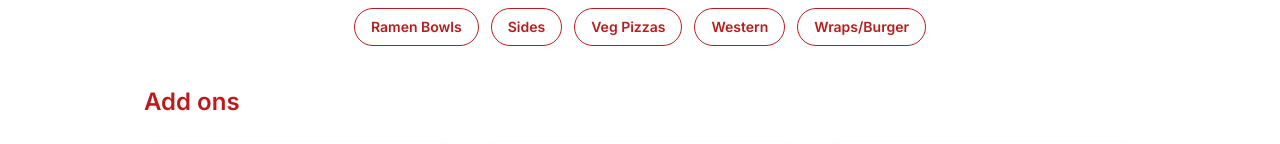
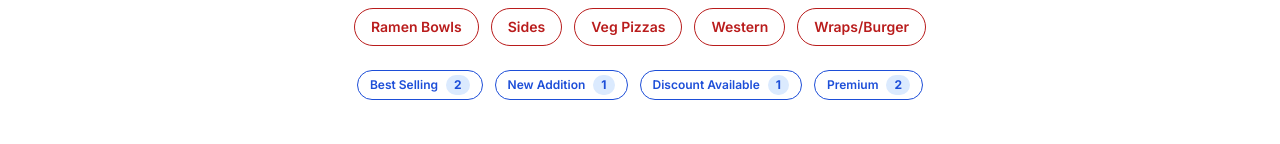
Before and after one commit to thebenVar/philos-website, a Next.js app: page /menu in a window 1280 px wide. Shown: the part 242-386 px from the top of the page. Built offline with nearby package versions, Linux system fonts and the light colour scheme.

Commit message:
feat: add tag filtering and enhance menu items with tags for better categorization

```diff
--- a/src/app/menu/page.tsx
+++ b/src/app/menu/page.tsx
@@ -1,4 +1,7 @@
 "use client";
+import { useState } from "react";
+
+export default function MenuPage() {
   const menuData = [
     { category: "Add ons", items: [
       { name: "Beef", price: 120 },
@@ -29,7 +32,7 @@ const menuData = [
       { name: "Crunchy Caprese Roll", price: 450 },
       { name: "Futo Maki", price: 700 },
       { name: "Salmon Tartar Maki", price: 650 },
-    { name: "Spicy Crunchy Tuna Roll", price: 650 },
+      { name: "Spicy Crunchy Tuna Roll", price: 650, tags: ["Best Selling"] },
       { name: "Tuna Akami Roll", price: 650 },
     ]},
     { category: "BEVERAGES", items: [
@@ -38,14 +41,14 @@ const menuData = [
       { name: "Iced Tea", price: 125 },
       { name: "Irish Coffee Delight", price: 170 },
       { name: "King Alphonso", price: 180 },
-    { name: "Mango Basil Blossom", price: 180 },
-    { name: "Passionfruit Spritzer", price: 160 },
+      { name: "Mango Basil Blossom", price: 180, tags: ["New Addition"] },
+      { name: "Passionfruit Spritzer", price: 160, tags: ["Discount Available"] },
       { name: "Pina Colada", price: 170 },
       { name: "Sprite", price: 20 },
       { name: "Virgin Mojito", price: 120 },
     ]},
     { category: "Mains", items: [
-    { name: "Grilled Beef Tenderloin", price: 520 },
+      { name: "Grilled Beef Tenderloin", price: 520, tags: ["Premium"] },
       { name: "Korean Pork Rice", price: 490 },
       { name: "Korean Prawns Rice", price: 650 },
       { name: "Shepherds Pie", price: 520 },
@@ -58,7 +61,7 @@ const menuData = [
       { name: "Capricciosa (10 Inch)", price: 575 },
       { name: "Capricciosa (12 Inch)", price: 700 },
       { name: "Capricciosa (8 Inch)", price: 425 },
-    { name: "Chef Special Pizza (10 Inch)", price: 675 },
+      { name: "Chef Special Pizza (10 Inch)", price: 675, tags: ["Premium", "Best Selling"] },
       { name: "Chef Special Pizza (12 Inch)", price: 875 },
       { name: "Chef Special Pizza (8 Inch)", price: 575 },
       { name: "Chefs/jamican", price: 812 },
@@ -158,12 +161,6 @@ const menuData = [
     ]},
   ];
 
-
-
-import { useState } from "react";
-
-export default function MenuPage() {
-  // Placeholder image mapping by category (can be improved later)
 const imageMap = {
   "Asian": "/gallery/teriyaki_sliced_beef_tenderloin.png",
   "Authentic Japanese Sushi": "/gallery/spicy_crunchy_tuna_roll.png",
@@ -176,28 +173,56 @@ export default function MenuPage() {
   "Veg Pizzas": "/gallery/pizza.png",
   "Western": "/gallery/forno1.png",
   "Wraps/Burger": "/gallery/forno2.png",
-    "Add ons": "/gallery/forno.png",
+  "Add ons": "/gallery/forno.png"
 };
 
   // Placeholder description
   const getDescription = (itemName) => `A delicious choice, prepared with fresh ingredients.`;
 
+
   // Category filtering state
   const categories = menuData.map((cat) => cat.category);
   const [selectedCategory, setSelectedCategory] = useState("All");
 
+  // Tag filtering state
+  // Collect all tags from menuData
+  const allTags = Array.from(
+    new Set(
+      menuData.flatMap((cat) =>
+        cat.items.flatMap((item) => item.tags || [])
+      )
+    )
+  );
+  const [selectedTag, setSelectedTag] = useState(null);
+
+  // Count items per tag (for display)
+  const tagCounts = allTags.reduce((acc, tag) => {
+    acc[tag] = menuData.reduce(
+      (sum, cat) =>
+        sum + cat.items.filter((item) => item.tags && item.tags.includes(tag)).length,
+      0
+    );
+    return acc;
+  }, {});
+
   // Filtered menu data
-  const filteredMenu =
-    selectedCategory === "All"
-      ? menuData
-      : menuData.filter((cat) => cat.category === selectedCategory);
+  let filteredMenu = selectedCategory === "All" ? menuData : menuData.filter((cat) => cat.category === selectedCategory);
+  if (selectedTag) {
+    filteredMenu = filteredMenu
+      .map((cat) => ({
+        ...cat,
+        items: cat.items.filter((item) => item.tags && item.tags.includes(selectedTag)),
+      }))
+      .filter((cat) => cat.items.length > 0);
+  }
 
   return (
     <div className="max-w-5xl mx-auto px-4 py-10">
       <h1 className="text-4xl font-bold mb-10 text-red-700 text-center">Menu</h1>
 
+
       {/* Category Filter Buttons */}
-      <div className="flex flex-wrap justify-center gap-3 mb-10">
+      <div className="flex flex-wrap justify-center gap-3 mb-6">
         <button
           className={`px-4 py-2 rounded-full border font-semibold transition-colors text-sm ${selectedCategory === "All" ? "bg-red-700 text-white" : "bg-white text-red-700 border-red-700 hover:bg-red-50"}`}
           onClick={() => setSelectedCategory("All")}
@@ -215,6 +240,25 @@ export default function MenuPage() {
         ))}
       </div>
 
+      {/* Tag Filter Buttons */}
+      {allTags.length > 0 && (
+        <div className="flex flex-wrap justify-center gap-3 mb-10">
+          {allTags.map((tag) => (
+            <button
+              key={tag}
+              className={`flex items-center px-3 py-1 rounded-full border font-semibold text-xs transition-colors ${selectedTag === tag ? "bg-blue-700 text-white border-blue-700" : "bg-white text-blue-700 border-blue-700 hover:bg-blue-50"}`}
+              onClick={() => setSelectedTag(selectedTag === tag ? null : tag)}
+            >
+              <span>{tag}</span>
+              <span className="ml-2 bg-blue-100 text-blue-700 rounded-full px-2 py-0.5 text-xs font-bold">{tagCounts[tag]}</span>
+              {selectedTag === tag && (
+                <span className="ml-2 cursor-pointer text-white bg-blue-500 rounded-full px-2" title="Remove filter">×</span>
+              )}
+            </button>
+          ))}
+        </div>
+      )}
+
       {/* Menu Sections */}
       {filteredMenu.map((cat) => (
         <section key={cat.category} className="mb-14">
@@ -230,6 +274,29 @@ export default function MenuPage() {
                 />
                 <div className="w-full flex flex-col items-center">
                   <h3 className="text-lg font-bold text-gray-800 mb-1 text-center">{item.name}</h3>
+                  {/* Visual tags/badges */}
+                  {item.tags && (
+                    <div className="flex flex-wrap gap-1 mb-2 justify-center">
+                      {item.tags.map((tag) => (
+                        <span
+                          key={tag}
+                          className={`px-2 py-0.5 rounded-full text-xs font-semibold border ${
+                            tag === "Premium"
+                              ? "bg-yellow-100 text-yellow-800 border-yellow-300"
+                              : tag === "Best Selling"
+                              ? "bg-red-100 text-red-700 border-red-300"
+                              : tag === "New Addition"
+                              ? "bg-green-100 text-green-700 border-green-300"
+                              : tag === "Discount Available"
+                              ? "bg-blue-100 text-blue-700 border-blue-300"
+                              : "bg-gray-100 text-gray-700 border-gray-300"
+                          }`}
+                        >
+                          {tag}
+                        </span>
+                      ))}
+                    </div>
+                  )}
                   <p className="text-sm text-gray-500 mb-2 text-center">{getDescription(item.name)}</p>
                   <span className="text-red-700 font-semibold text-base">₹{item.price}</span>
                 </div>
```
Lines whose indentation alone changed are shown as unchanged.
